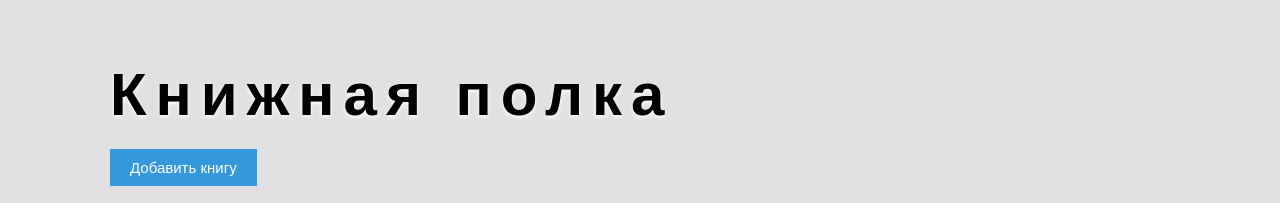
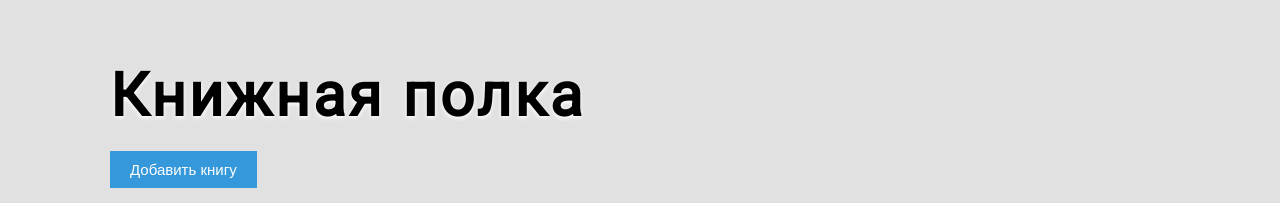
Before and after one commit to kasyanovamg/bookshelf, a plain HTML site: page index.html in a window 1280 px wide. Shown: the top 203 px of the page. Drawn offline with nearby package versions, Linux system fonts and the light colour scheme.

Commit message:
style: changed the font

```diff
--- a/index.html
+++ b/index.html
@@ -5,6 +5,7 @@
 	<meta charset="utf-8">
 	<meta name="viewport" content="width=device-width, initial-scale=1">
 	<link rel="stylesheet" type="text/css" href="styles.css">
+	<link href="https://fonts.googleapis.com/css?family=Roboto" rel="stylesheet">
 	<script src="https://ajax.googleapis.com/ajax/libs/jquery/3.2.1/jquery.min.js"></script>
 	<script src="script.js"></script>
 </head>
@@ -29,7 +30,7 @@
 			<p>
 				<label for="published">Год выпуска</label>
 				<br>
-				<input type="number" id="published" name="published" placeholder="Год" min="1900"  max="2018" required>
+				<input type="number" id="published" name="published" placeholder="Год" min="1500"  max="2018" required>
 			</p>
 			<p>
 				<label for="pic">Изображение</label>
--- a/styles.css
+++ b/styles.css
@@ -1,25 +1,27 @@
 /* Animation of the header text */
 h1 {
 	font-size: 60px;
+	font-family: 'Roboto', sans-serif;
 	text-shadow: 0px 2px 4px #fff;
 	overflow: hidden;
   	white-space: nowrap;
   	margin: 0 auto 20px auto;
-  	letter-spacing: .15em;
-  	animation: typing 3.5s steps(30, end), blink-caret .5s step-end infinite;
+  	letter-spacing: .05em;
+  	animation: typing 2s steps(500, end), blink-caret .5s step-end infinite;
 }
 @keyframes typing {
   from { width: 0 }
   to { width: 100% }
-}
-header {
-	margin: 40px 0 0 20px;
 }
 body {
 	font-family: Arial, sans-serif;
 	padding: 20px;
  	background-color: #e1e1e1;
 }
+header {
+	margin: 40px 0 0 20px;
+}
+
 .title {
 	font-size: 20px;
 	font-weight: bold;
```
